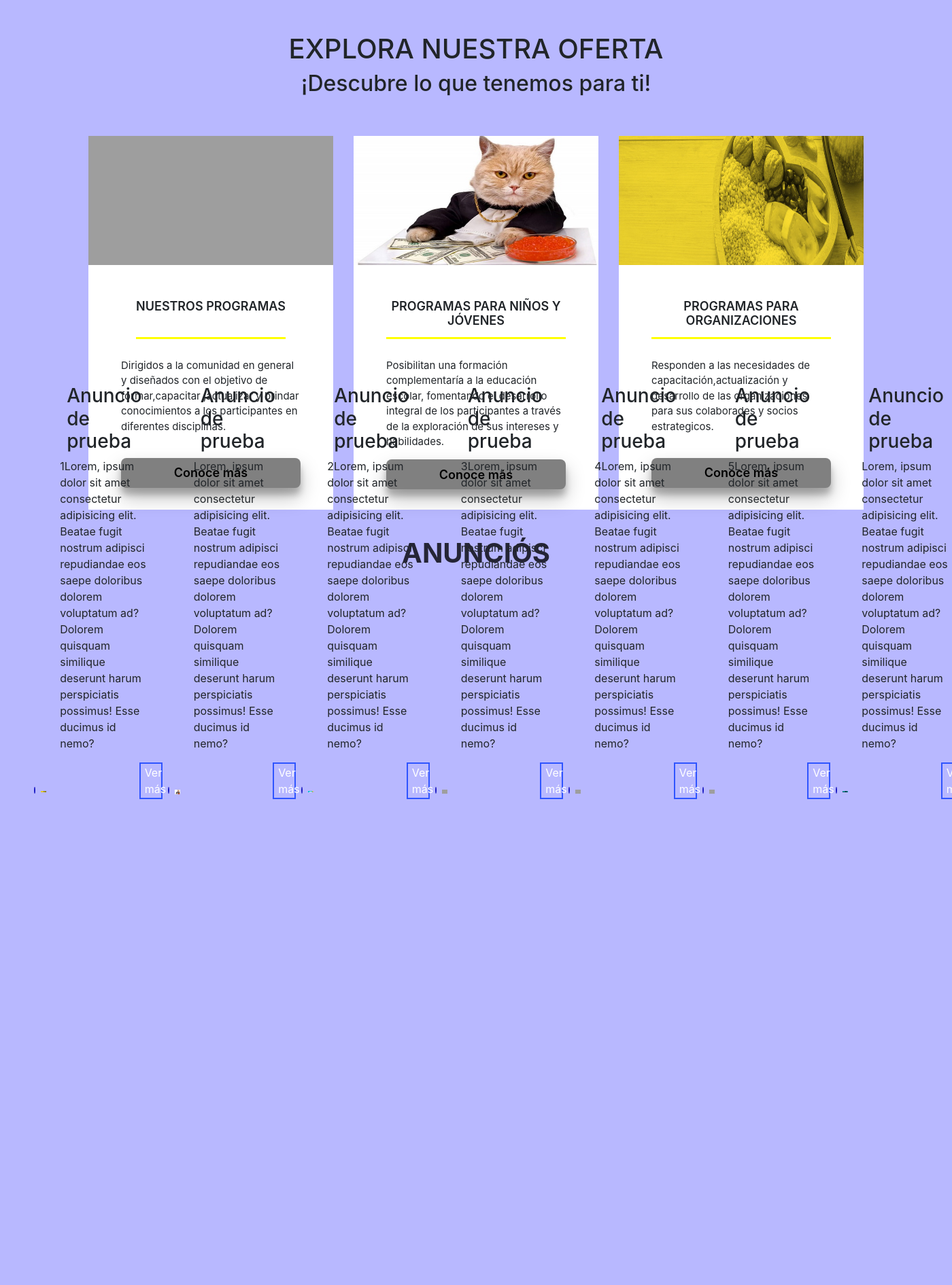
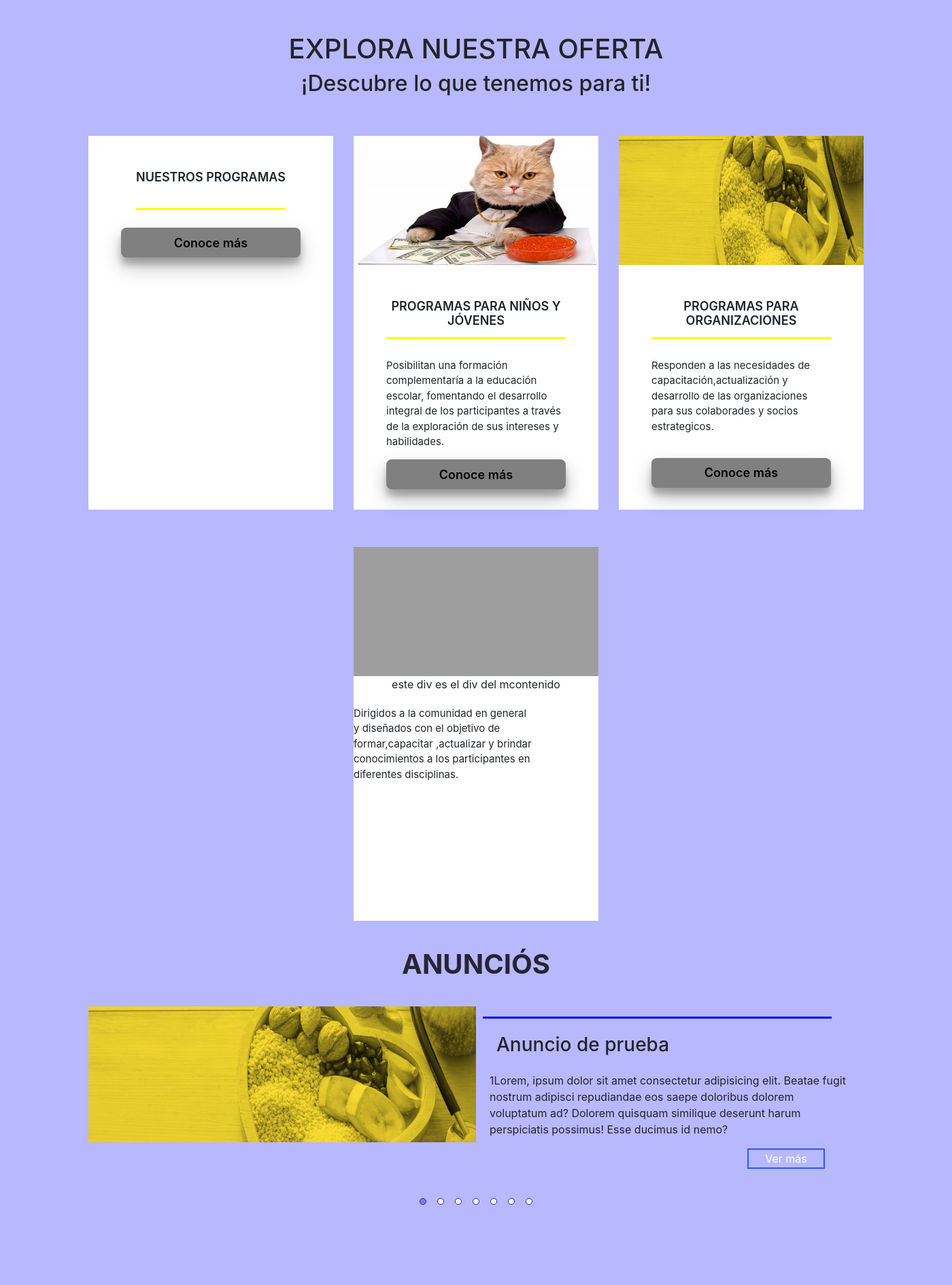
Before and after one commit to jackas779/uniandes, a PHP site: page / in a window 1400 px wide; the page is wider, and only the part inside the window is pictured. Shown: the part 498-2389 px from the top of that part at 68% size. Before the commit the page ends 1674 px from the top of that part, so only its background shows below. Run offline with PHP 8.4, Linux system fonts and the light colour scheme; grey boxes are pictures that could not be loaded.

Commit message:
Se realiaza el punto 1 y 2 de javascript

```diff
--- /dev/null
+++ b/assets/js/main.js
@@ -0,0 +1,42 @@
+const srcs = ['assets/imagen/admin.jpg', 'assets/imagen/gatologin.jpeg', 'assets/imagen/BannerDestacado_Extension-2021.jpg']
+const imagenen = document.querySelectorAll('.carousel-item')
+const alts = ['gato1','gato2','gato3']
+for(let i=0;i < 3;i++ ){
+  let imgg = document.createElement('img')
+  imgg.src= srcs[i];
+  imgg.alt= alts[i]
+  imagenen[i].appendChild(imgg)
+}
+
+let inpout = document.querySelector('.menu_busqueda__uniandes__search').childNodes[1]
+inpout.addEventListener('click',finput)
+function finput(){
+  let a = prompt("cambia el contenido")
+  inpout.setAttribute("placeholder",a)
+  inpout.removeEventListener('click',finput)
+}
+const container_card= document.querySelector('#container_cards')
+
+let cats = document.querySelector('.container__card__img').childNodes[1]
+let cat = document.querySelector('.container__card__content__parra').childNodes[1]
+let cat_1 = cats
+console.log(cat);
+const card = document.createElement('div')
+card.className= "container__card"
+
+const con_img = document.createElement('div')
+//con_img.textContent = "este es un div dentro de un div"
+con_img.className= "container__card__img"
+con_img.appendChild(cat_1)
+
+
+const text_card = document.createElement('div')
+text_card.textContent= "este div es el div del mcontenido"
+text_card.className= "container__card__content__parra"
+text_card.appendChild(cat)
+
+
+
+card.appendChild(con_img)
+card.appendChild(text_card)
+container_card.appendChild(card)
--- a/assets/scss/components/_slider_anuncios.scss
+++ b/assets/scss/components/_slider_anuncios.scss
@@ -32,6 +32,11 @@
         .container_items{
             display: flex;
             align-items: flex-end;
+
+            @include responsive(desktop-xl){
+                justify-content: space-between;
+            }
+
             @include responsive(desktop){
                 justify-content: space-between;
             }
@@ -43,6 +48,16 @@
                 display: none;
             }
             .container_items__img{
+
+                @include responsive(desktop-xl){
+                    height: 200px;
+                    opacity: 0;
+                    position: absolute;
+                    left: 0;
+                    top:0;
+                    width: 50%;
+                }
+
                 @include responsive(desktop){
                     height: 200px;
                     opacity: 0;
@@ -68,6 +83,16 @@
                 }
             }
             .container_items__content{
+
+                @include responsive(desktop-xl){
+                    opacity: 0;
+                    position: absolute;
+                    right: 0;
+                    top: 5%;
+                    width: 50%;
+                    height: 95%;
+                }
+
                 @include responsive(desktop){
                     opacity: 0;
                     position: absolute;
@@ -93,6 +118,12 @@
                     margin: 0 10px;
                     padding: 4% 20px;
 
+                    @include responsive(desktop-xl){
+                        border-top: 3.5px solid blue;
+                        display: inline-block;
+                        width: 90%;
+                    }
+
                     @include responsive(desktop){
                         border-top: 3.5px solid blue;
                         display: inline-block;
@@ -109,6 +140,11 @@
                     color: white;
                     background-color: transparent;
                     float: right;
+
+                    @include responsive(desktop-xl){
+                        margin-right: 10%;
+                    }
+
                     @include responsive(desktop){
                         margin-right: 10%;
                     }
--- a/index.html
+++ b/index.html
@@ -10,6 +10,7 @@
 
     <!-- css  -->
     <link rel="stylesheet" href="assets/css/main.css">
+
 
 
     <title>Educación Continua</title>
@@ -57,14 +58,11 @@
     </ul>
     <!-- lAS IMAGENES-->
     <div class="carousel-inner container_slider">
-      <div class="carousel-item active" >
-        <img src="assets/imagen/admin.jpg" alt="gato1"  >
+      <div class="carousel-item active" id="container" >
       </div>
       <div class="carousel-item">
-        <img src="assets/imagen/gatologin.jpeg" alt="gato2" >
       </div>
       <div class="carousel-item">
-        <img src="assets/imagen/BannerDestacado_Extension-2021.jpg" alt="gato3">
       </div>
       <a class="btn display-visibility fixed-bottom" id="botn-slider" href="#">Conoce más</a>
 
@@ -80,11 +78,11 @@
 
 
   </div>
-    <div class="title_cards">
+    <div class="title_cards"  >
       <h1>EXPLORA NUESTRA OFERTA</h1>
       <h2>¡Descubre lo que tenemos para ti!</h2>
     </div>
-  <div class="container">
+  <div class="container" id="container_cards">
     <div class="container__card">
       <div class="container__card__img">
         <img src="assets/imagen/gato.jpg" alt="gato">
@@ -288,6 +286,10 @@
   <div class="footer">
 
   </div>
+
+      <!--Java script de la pagina-->
+      <script src="assets/js/main.js"></script>
+
       <!-- Option 1: jQuery and Bootstrap Bundle (includes Popper) -->
       <script src="https://code.jquery.com/jquery-3.5.1.slim.min.js" integrity="sha384-DfXdz2htPH0lsSSs5nCTpuj/zy4C+OGpamoFVy38MVBnE+IbbVYUew+OrCXaRkfj" crossorigin="anonymous"></script>
       <script src="https://cdn.jsdelivr.net/npm/bootstrap@4.6.0/dist/js/bootstrap.bundle.min.js" integrity="sha384-Piv4xVNRyMGpqkS2by6br4gNJ7DXjqk09RmUpJ8jgGtD7zP9yug3goQfGII0yAns" crossorigin="anonymous"></script>
@@ -297,6 +299,5 @@
       <script src="https://code.jquery.com/jquery-3.5.1.slim.min.js" integrity="sha384-DfXdz2htPH0lsSSs5nCTpuj/zy4C+OGpamoFVy38MVBnE+IbbVYUew+OrCXaRkfj" crossorigin="anonymous"></script>
       <script src="https://cdn.jsdelivr.net/npm/popper.js@1.16.1/dist/umd/popper.min.js" integrity="sha384-9/reFTGAW83EW2RDu2S0VKaIzap3H66lZH81PoYlFhbGU+6BZp6G7niu735Sk7lN" crossorigin="anonymous"></script>
       <script src="https://cdn.jsdelivr.net/npm/bootstrap@4.6.0/dist/js/bootstrap.min.js" integrity="sha384-+YQ4JLhjyBLPDQt//I+STsc9iw4uQqACwlvpslubQzn4u2UU2UFM80nGisd026JF" crossorigin="anonymous"></script>
-
   </body>
 </html>
```
Also changed, not shown: assets/css/main.css, 1 other file.
